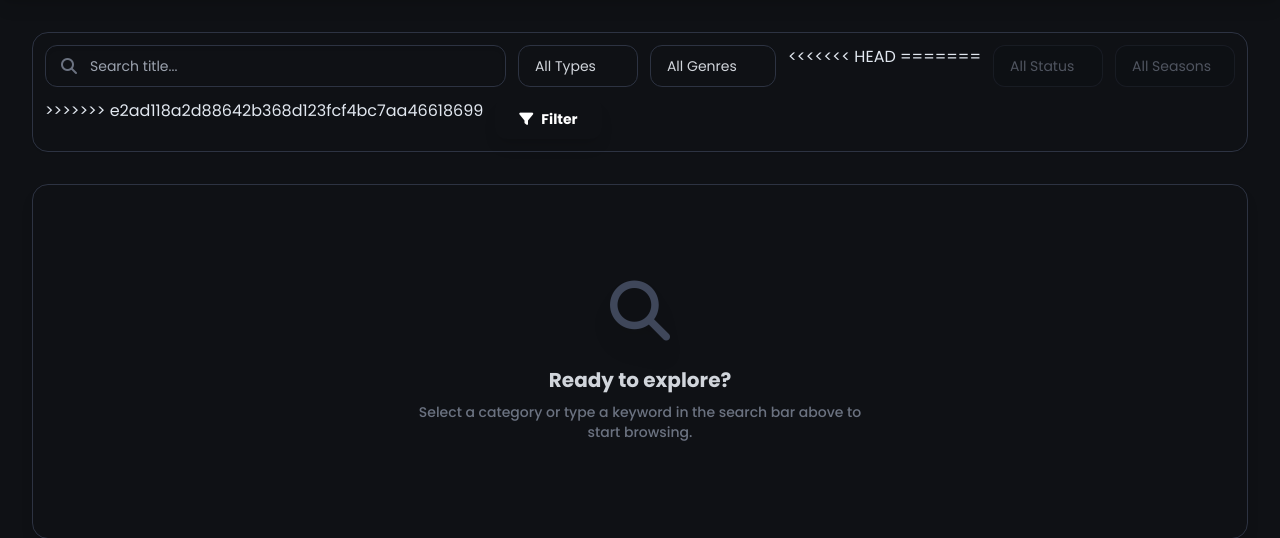
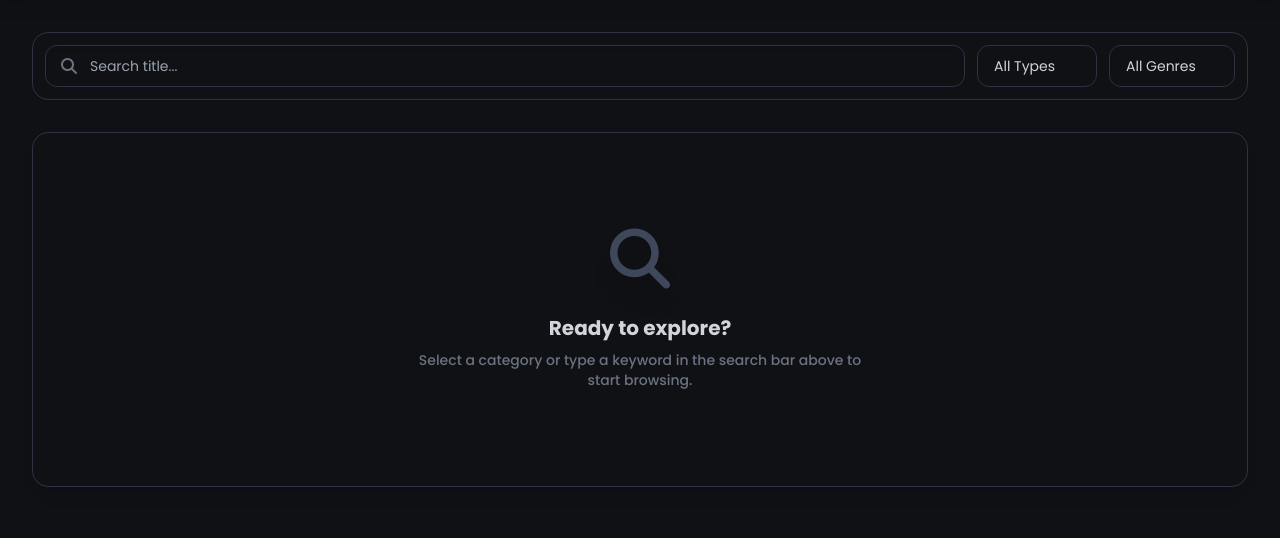
Before and after one commit to Has6y8/AmPlay, a Laravel app: page /search in a window 1280 px wide. Shown: the part 65-603 px from the top of the page. Run offline with Laravel 12, Linux system fonts and the light colour scheme; some libraries are stand-ins or nearby versions.

Commit message:
Oh this is a bug in browse

```diff
--- a/resources/views/search.blade.php
+++ b/resources/views/search.blade.php
@@ -39,23 +39,6 @@
             <option value="horror" @selected(request('genre') == 'horror')>Horror</option>
             <option value="sports" @selected(request('genre') == 'sports')>Sports</option>
         </select>
-
-<<<<<<< HEAD
-=======
-        {{-- Dropdown Dummy Visual (Agar tampilan utuh seperti referensi) --}}
-        <select disabled class="bg-[#0f1115]/50 border border-[#2d3342]/50 text-gray-500 rounded-xl px-4 py-2.5 text-sm outline-none appearance-none cursor-not-allowed min-w-[110px]">
-            <option>All Status</option>
-        </select>
-
-        <select disabled class="bg-[#0f1115]/50 border border-[#2d3342]/50 text-gray-500 rounded-xl px-4 py-2.5 text-sm outline-none appearance-none cursor-not-allowed min-w-[120px]">
-            <option>All Seasons</option>
-        </select>
-
->>>>>>> e2ad118a2d88642b368d123fcf4bc7aa46618699
-        {{-- Tombol Submit --}}
-        <button type="submit" class="bg-gradient-to-r from-orange to-[#ea580c] hover:scale-105 text-white px-6 py-2.5 rounded-xl text-sm font-bold transition-transform shadow-lg shadow-orange/20 flex items-center gap-2 cursor-pointer">
-            <i class="fa-solid fa-filter"></i> Filter
-        </button>
     </form>
 
     {{-- Area Hasil Pencarian & Teks Dinamis --}}
```
